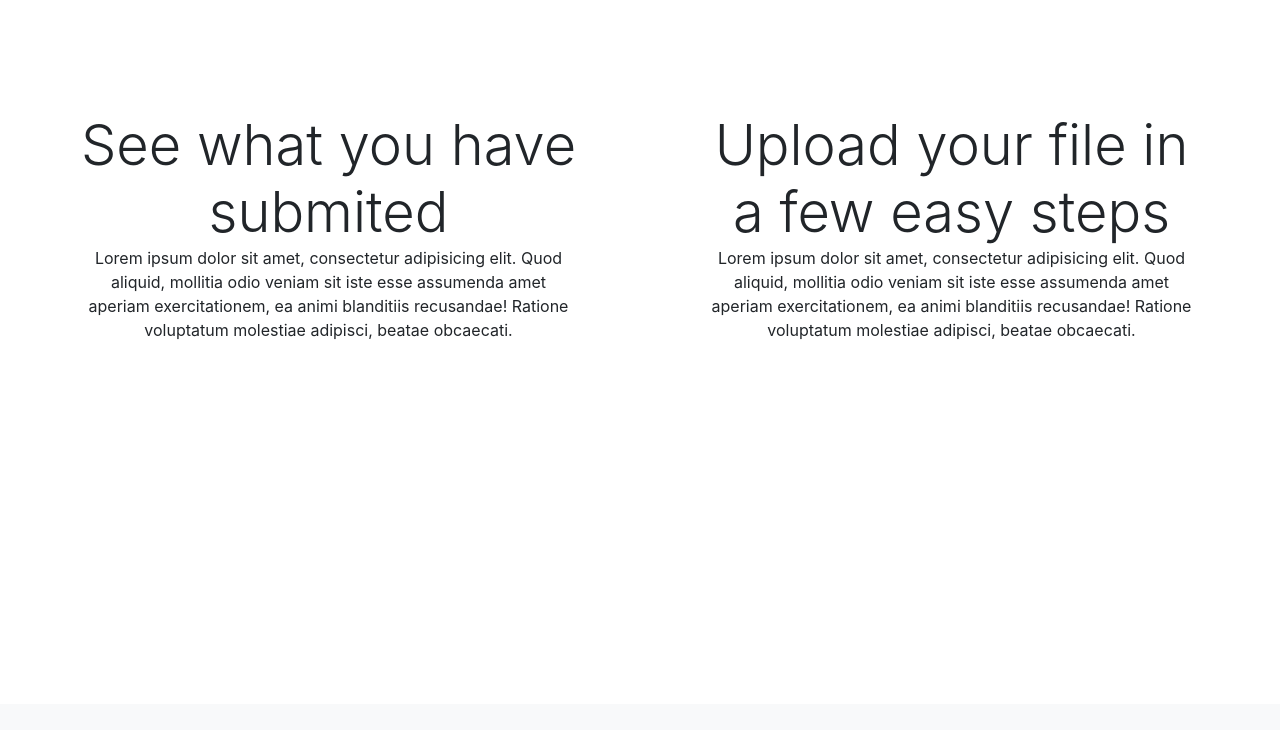
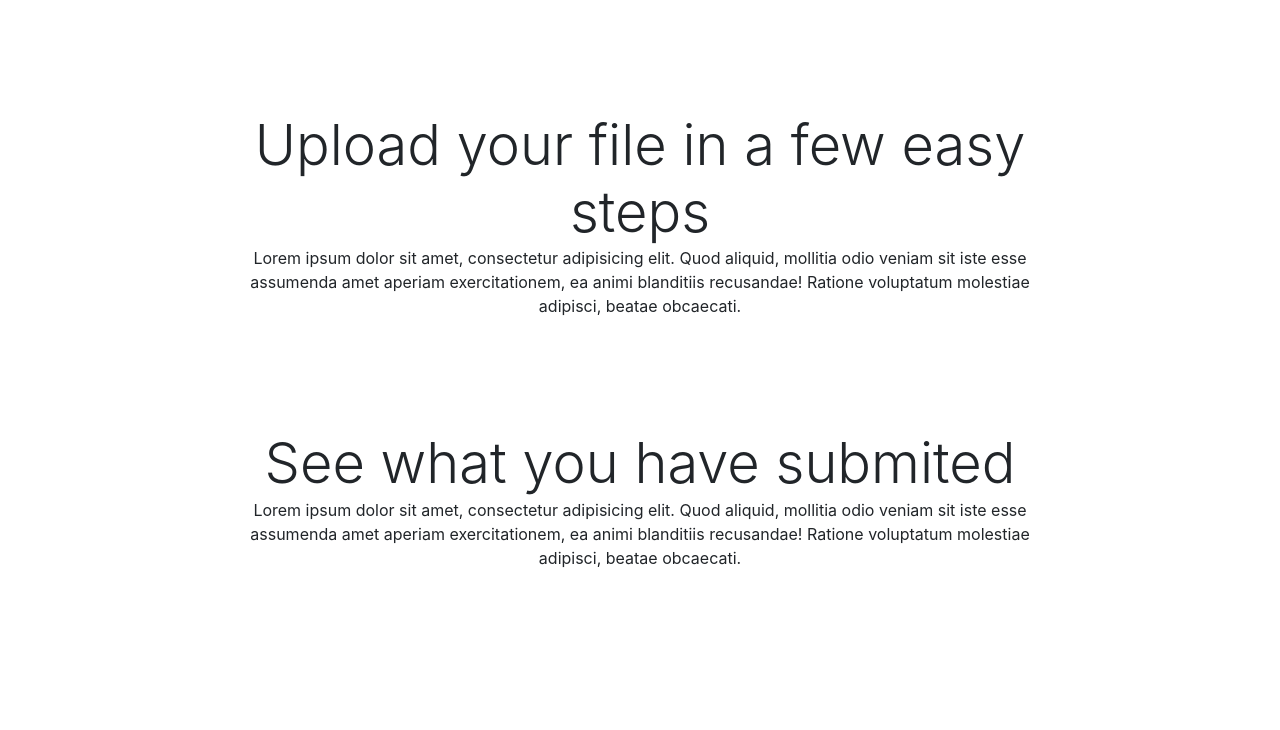
Before and after one commit to SamanAttar/FileUploader, a Flask app: page / in a window 1280 px wide. Shown: the part 96-826 px from the top of the page. Before the commit the page ends 435 px from the top, so only its background shows below. Run offline with Flask 2, Linux system fonts and the light colour scheme; some libraries are stand-ins or nearby versions.

Commit message:
UI updates to index

```diff
--- a/static/css/main.css
+++ b/static/css/main.css
@@ -1,6 +1,9 @@
 .cFluid {
     /* background: url('https://images.unsplash.com/photo-1520185910289-6d3713d2dc44?ixlib=rb-0.3.5&ixid=eyJhcHBfaWQiOjEyMDd9&s=bd657ef3633cd25ca2cc1ccdc74ec496&auto=format&fit=crop&w=1350&q=80') no-repeat;
      */
+     margin-left: 10% !important;
+     margin-right: 10% !important;
+     width: 80% !important;
 }
 
 .profileField {
--- a/templates/index.html
+++ b/templates/index.html
@@ -12,24 +12,27 @@
 
 <body>
   {% include 'includes/_navbar.html' %}
-
-  <div class="jumbotron text-black cFluid" style="background-color: transparent !important;">
+<div class="container cFluid">
+  <div class="jumbotron text-black" style="background-color: transparent !important;">
     <header class="masthead text-center">
       <div class="row">
-        <div class="col-lg-6 order-lg-1">
+        <div class="col align-self-end">
           <div class="p-5">
             <h2 class="display-4">Upload your file in a few easy steps</h2>
             <p>Lorem ipsum dolor sit amet, consectetur adipisicing elit. Quod aliquid, mollitia odio veniam sit iste esse assumenda amet aperiam exercitationem, ea animi blanditiis recusandae! Ratione voluptatum molestiae adipisci, beatae obcaecati.</p>
           </div>
         </div>
-        <div class="col align-self-end">
-          <div class="p-5">
-            <h2 class="display-4 left"> See what you have submited </h2>
-            <p>Lorem ipsum dolor sit amet, consectetur adipisicing elit. Quod aliquid, mollitia odio veniam sit iste esse assumenda amet aperiam exercitationem, ea animi blanditiis recusandae! Ratione voluptatum molestiae adipisci, beatae obcaecati.</p>
+      </div>
+        <div class="row">
+          <div class="col align-self-end">
+            <div class="p-5">
+              <h2 class="display-4 left"> See what you have submited </h2>
+              <p>Lorem ipsum dolor sit amet, consectetur adipisicing elit. Quod aliquid, mollitia odio veniam sit iste esse assumenda amet aperiam exercitationem, ea animi blanditiis recusandae! Ratione voluptatum molestiae adipisci, beatae obcaecati.</p>
+            </div>
           </div>
-        </div>
       </div>
     </header>
+  </div>
   </div>
     {% include '/includes/_message.html' %}
     <script src="https://stackpath.bootstrapcdn.com/bootstrap/4.1.3/js/bootstrap.min.js"></script>
```
